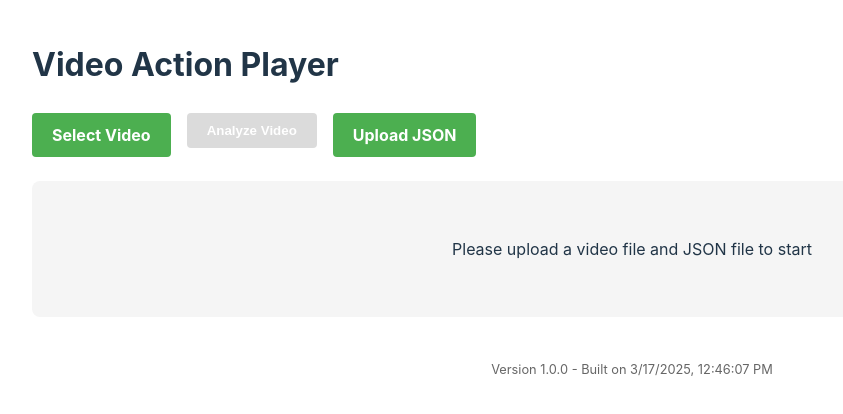
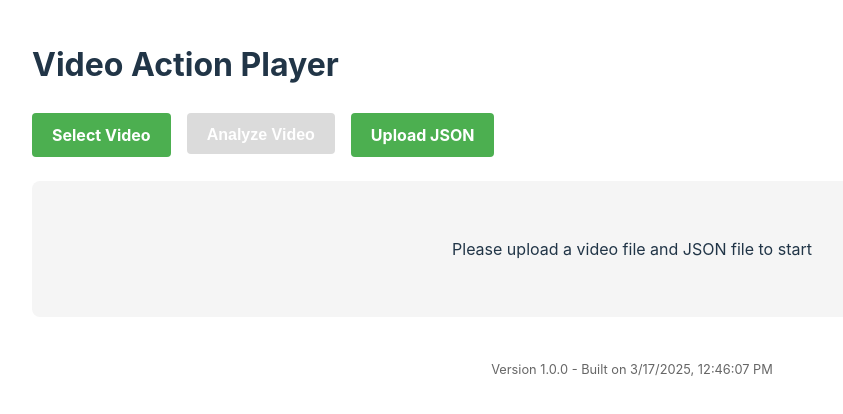
Before and after one commit to zephyra3590/ActionViewer, a React (Vite) app: page / in a window 1280 px wide. Shown: the top 414 px of the page, without its empty margins (8-851 px from the left). Built offline with nearby package versions, Linux system fonts and the light colour scheme.

Commit message:
change size of Analyze Video button

```diff
--- a/src/App.css
+++ b/src/App.css
@@ -90,6 +90,7 @@ header {
   cursor: pointer;
   font-weight: bold;
   transition: background-color 0.3s;
+  font-size: 16px;
 }
 
 .upload-button label:hover {
@@ -103,33 +104,41 @@ header {
   opacity: 0;
 }
 
-.analyze-button button {
+/* Fix the Analyze Video button to match exactly */
+.upload-button .analyze-btn {
+  display: inline-block;
   padding: 10px 20px;
-  background-color: #2196F3;
+  background-color: #4CAF50;
   color: white;
   border: none;
   border-radius: 4px;
   cursor: pointer;
   font-weight: bold;
-  transition: background-color 0.3s, opacity 0.3s;
+  transition: background-color 0.3s;
+  font-size: 16px;
+  width: 100%;
+  text-align: center;
+  box-sizing: border-box;
+  height: 41px; /* Match exact height */
+  line-height: 1.5;
 }
 
-.analyze-button button:hover:not(:disabled) {
-  background-color: #0b7dda;
+.upload-button .analyze-btn:hover:not(:disabled) {
+  background-color: #45a049;
 }
 
-.analyze-button button:disabled {
+.upload-button .analyze-btn:disabled {
   background-color: #cccccc;
   cursor: not-allowed;
   opacity: 0.7;
 }
 
-.analyze-button button.loading {
+.upload-button .analyze-btn.loading {
   position: relative;
   padding-right: 40px;
 }
 
-.analyze-button button.loading:after {
+.upload-button .analyze-btn.loading:after {
   content: "";
   position: absolute;
   right: 10px;
--- a/src/App.jsx
+++ b/src/App.jsx
@@ -162,11 +162,11 @@ function App() {
           />
           {videoFileName && <div className="file-name">{videoFileName}</div>}
         </div>
-        <div className="analyze-button">
+        <div className="upload-button">
           <button
             onClick={analyzeVideo}
             disabled={isUploading || !videoFile}
-            className={isUploading ? "loading" : ""}
+            className={isUploading ? "analyze-btn loading" : "analyze-btn"}
           >
             {isUploading ? "Uploading..." : "Analyze Video"}
           </button>
```
